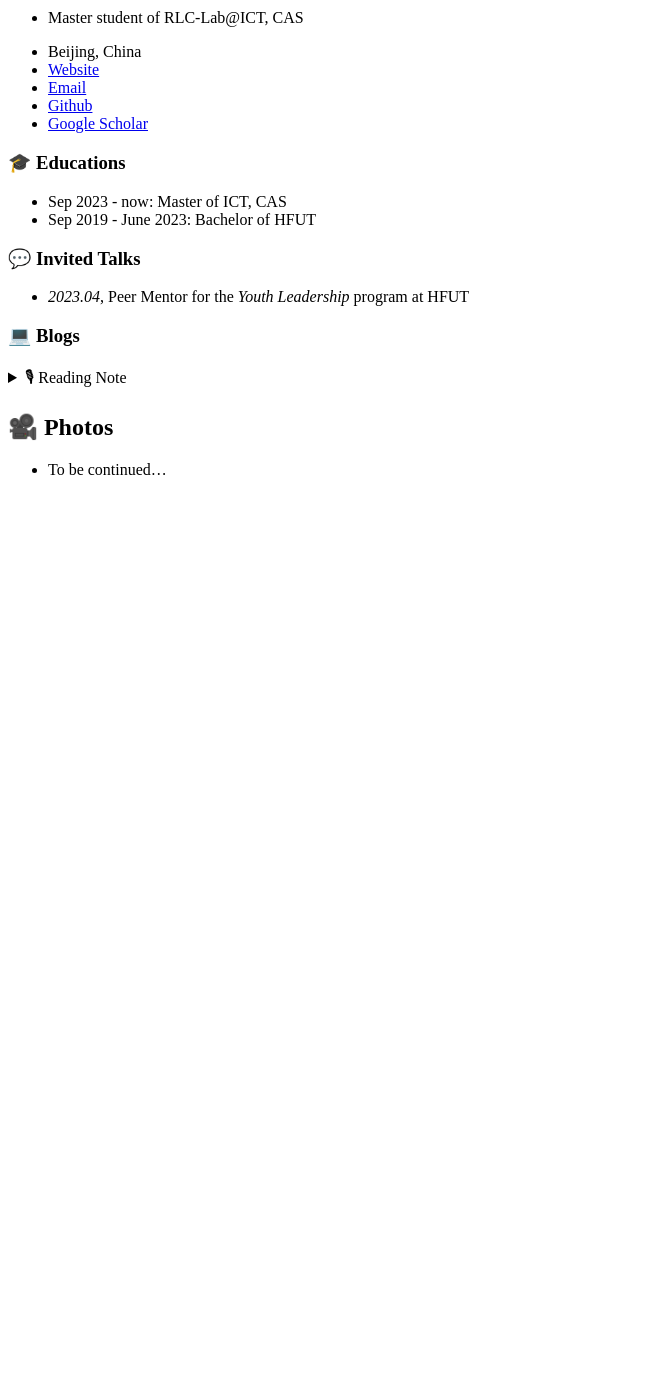
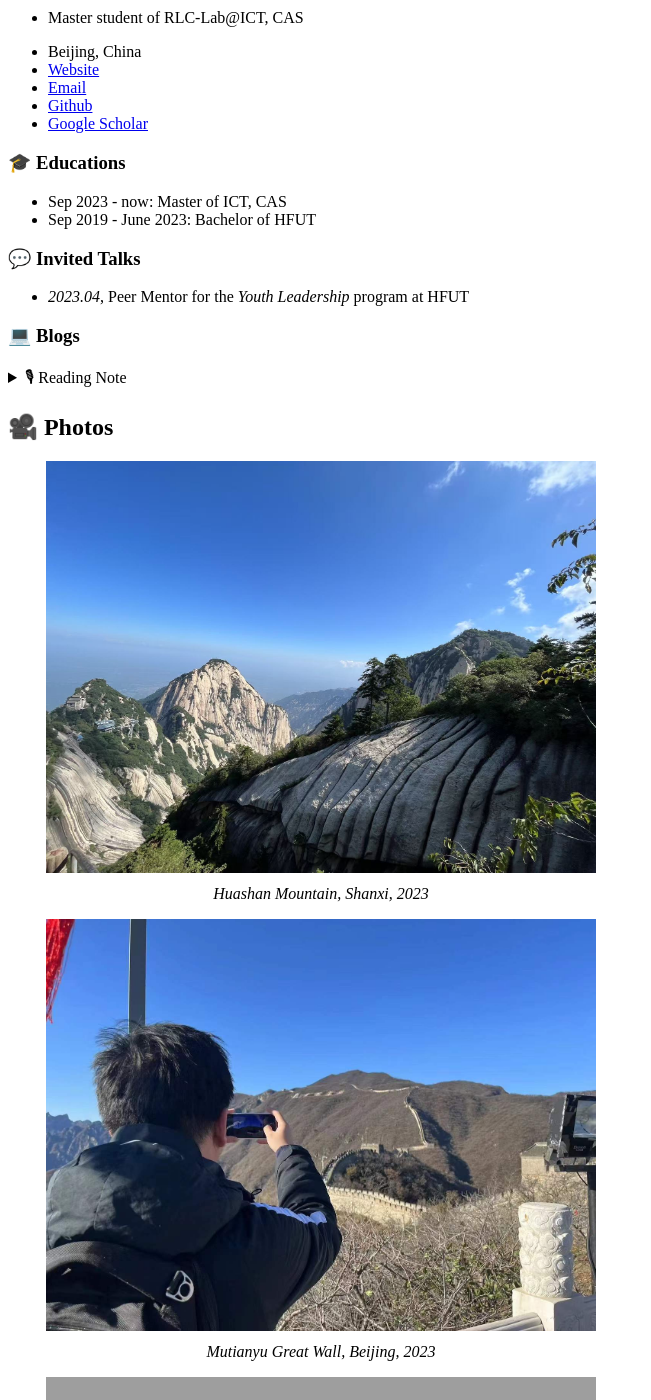
Before and after one commit to sun123-cmd/sun123-cmd.github.io, a Jekyll site: the page built from _pages/includes/blogs.md, in a window 1280 px wide and 1400 px high, scrolled down 270 px. Shown: the whole window, without its empty margins (0-651 px from the left). Built offline with Jekyll 4.4.1, drawn with Linux system fonts in a browser that asks for light colours; our own code applies the rules of GitHub Pages for plain Markdown files; before the commit the page ends 900 px from its top, so only the background shows below that; some of the changed text lies outside the part shown; grey boxes are pictures that could not be loaded.

Commit message:
Update blogs.md

```diff
--- a/_pages/includes/blogs.md
+++ b/_pages/includes/blogs.md
@@ -16,4 +16,31 @@
 </details>
 
 ## 🎥 Photos
-- To be continued…
+
+<figure style="margin-left: 3%; width: 550px;">
+  <img src="/images/view3.jpg" alt="Mutianyu Great Wall, Beijing, 2023" style="width: 100%; height: auto;">
+  <figcaption style="text-align: center; font-style: italic; margin-top: 8px;">
+    Huashan Mountain, Shanxi, 2023
+  </figcaption>
+</figure>
+
+<figure style="margin-left: 3%; width: 550px;">
+  <img src="/images/view1.png" alt="Mutianyu Great Wall, Beijing, 2023" style="width: 100%; height: auto;">
+  <figcaption style="text-align: center; font-style: italic; margin-top: 8px;">
+    Mutianyu Great Wall, Beijing, 2023
+  </figcaption>
+</figure>
+
+<figure style="margin-left: 3%; width: 550px;">
+  <img src="/images/view2.jpg" alt="Mutianyu Great Wall, Beijing, 2023" style="width: 100%; height: auto;">
+  <figcaption style="text-align: center; font-style: italic; margin-top: 8px;">
+    Yanqi Lake, Beijing, 2024
+  </figcaption>
+</figure>
+
+<figure style="margin-left: 3%; width: 550px;">
+  <img src="/images/view4.jpg" alt="Mutianyu Great Wall, Beijing, 2023" style="width: 100%; height: auto;">
+  <figcaption style="text-align: center; font-style: italic; margin-top: 8px;">
+    Celebration for new year, Beijing, 2025
+  </figcaption>
+</figure>
```
